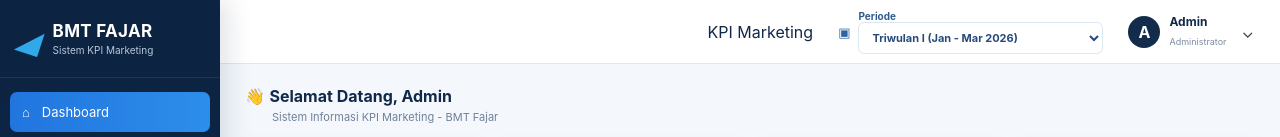
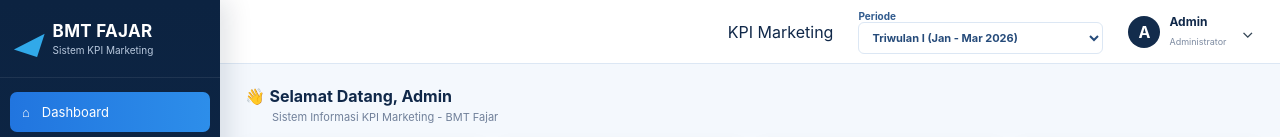
Before and after one commit to backupbmtfajar-sys/kpi-master-bmt-fajar, a website: page public/index.html in a window 1280 px wide. Shown: the top 137 px of the page. Drawn offline with nearby package versions, Linux system fonts and the light colour scheme; no server answers.

Commit message:
Update index.html

```diff
--- a/public/index.html
+++ b/public/index.html
@@ -47,7 +47,6 @@
       <header class="topbar">
         <div class="mobile-title">KPI Marketing</div>
         <div class="period-control">
-          <span>▣</span>
           <label>Periode
             <select id="globalPeriod">
               <option value="month:1">Januari 2026</option>
```
